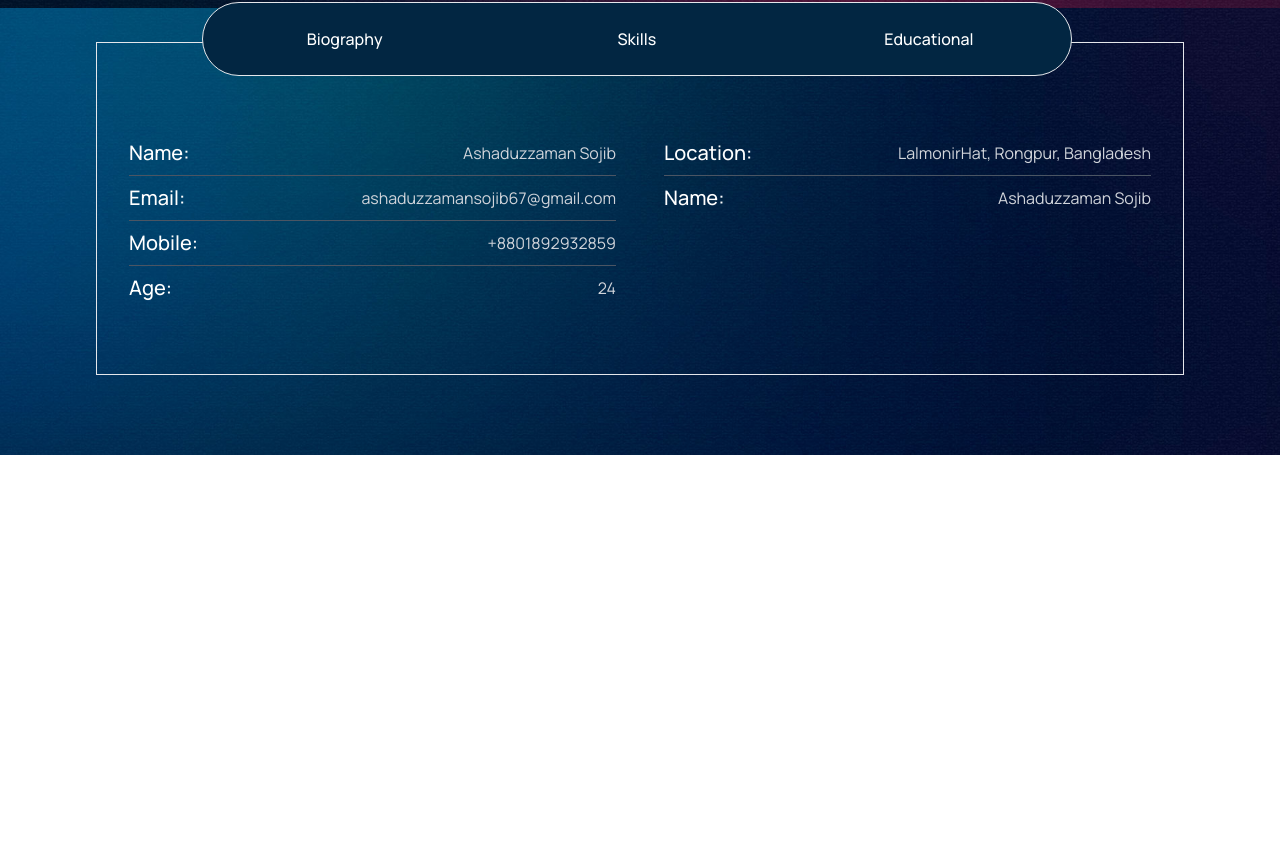
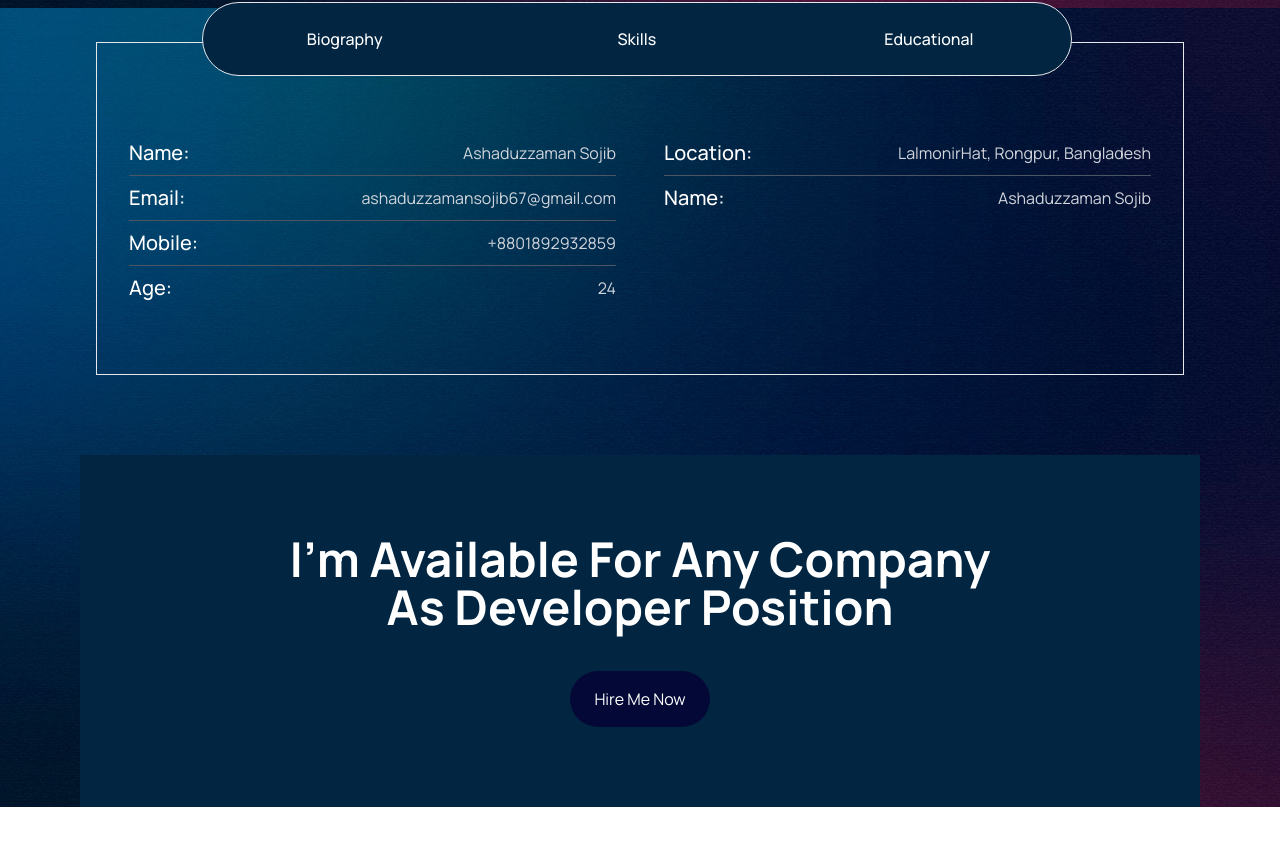
Before and after one commit to ashaansojib/new-2023-portfolio, a React (Vite) app: page / in a window 1280 px wide. Shown: the part 1699-2544 px from the top of the page. Before the commit the page ends 2154 px from the top, so only its background shows below. Built offline with nearby package versions, Linux system fonts and the light colour scheme.

Commit message:
add hireme

```diff
--- a/src/home/Home.jsx
+++ b/src/home/Home.jsx
@@ -3,6 +3,7 @@ import Header from '../shared/Header';
 import Service from '../pages/services/Service';
 import Project from '../pages/projects/Project';
 import Resume from '../pages/resume/Resume';
+import HireMe from '../pages/hireMe/HireMe';
 
 const Home = () => {
     return (
@@ -11,6 +12,7 @@ const Home = () => {
             <Service />
             <Project />
             <Resume />
+            <HireMe />
         </div>
     );
 };
--- /dev/null
+++ b/src/pages/hireMe/HireMe.jsx
@@ -0,0 +1,14 @@
+import React from 'react';
+
+const HireMe = () => {
+    return (
+        <div className='my-container px-4 py-20 mb-10 bg-[#022642]'>
+            <div className='mx-auto text-center w-2/3'>
+            <h1 className='text-5xl font-bold'>I'm Available For Any Company As Developer Position</h1>
+            <button className='py-4 px-6 inline mt-10 bg-[#040836] hover:bg-red-600 text-white rounded-full'>Hire Me Now</button>
+            </div>
+        </div>
+    );
+};
+
+export default HireMe;
--- a/src/pages/resume/Resume.jsx
+++ b/src/pages/resume/Resume.jsx
@@ -1,6 +1,10 @@
 import React from "react";
 
 const Resume = () => {
+
+    const biography = () =>{
+        console.log("hello")
+    }
   return (
     <div className="px-4 py-20 my-container ">
       <div className="relative">
@@ -36,7 +40,7 @@ const Resume = () => {
         </div>
         {/* section titile bar */}
         <div className="mx-auto w-4/5 p-2 rounded-full border grid grid-cols-3 justify-between items-center gap-6 bg-[#022642]  absolute -top-10 right-28">
-          <button className="title-btn">Biography</button>
+          <button onClick={biography} className="title-btn">Biography</button>
           <button className="title-btn">Skills</button>
           <button className="title-btn">Educational</button>
         </div>
```
